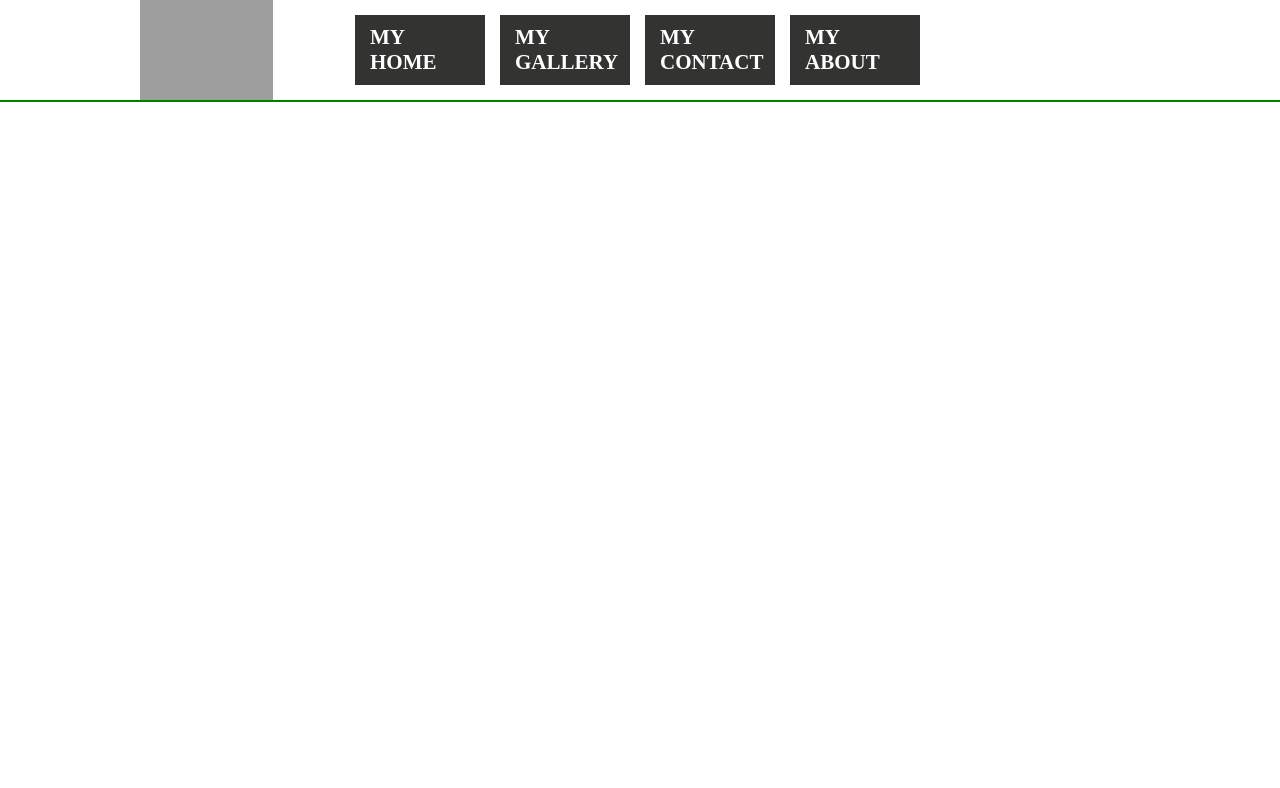
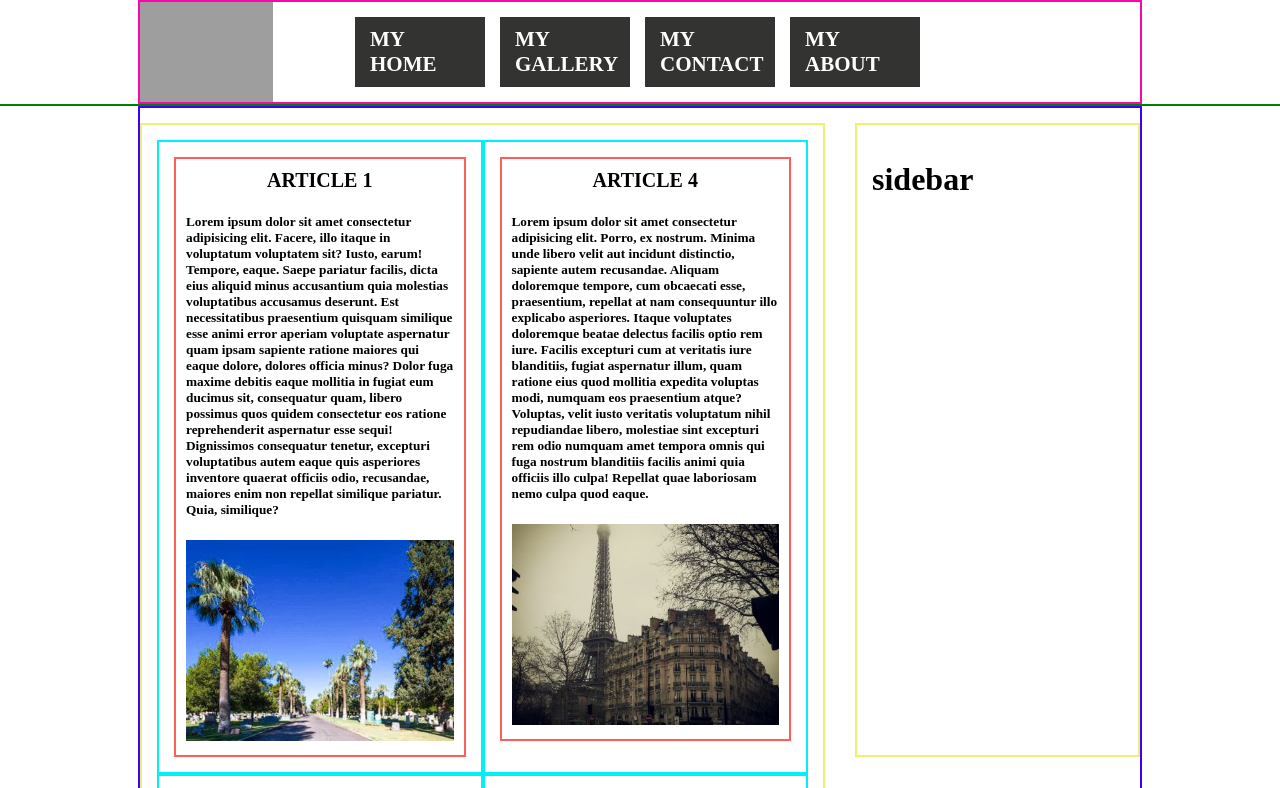
Before and after one commit to AleksandrDvortsov/skillUp, a plain HTML site: page index.html in a window 1280 px wide. Shown: the top 788 px of the page. Drawn offline with Linux system fonts and the light colour scheme; grey boxes are pictures that could not be loaded.

Commit message:
create content gallery

```diff
--- a/index.html
+++ b/index.html
@@ -7,7 +7,7 @@
     </head>
     <body>
         <header>
-            <div id="header-wrap">
+            <div id="header-wrap" class="container">
                 <div id="logo">
                      <img id="img" src="http://www.glumac.com/htdocs/content/plugins/slider/images/icon-img.png">
                 </div>
@@ -19,6 +19,59 @@
                 </ul>
             </div>
         </header>
+
+        <div class="container" id="content-wrap">
+            <div id="content">
+                <div class="border">
+                    <div id="gallery">
+                        <div class="article">
+                            <div class="artical-wrap">
+                                <h4>Article 1</h4>
+                                <h5>Lorem ipsum dolor sit amet consectetur adipisicing elit. Facere, illo itaque in voluptatum voluptatem sit? Iusto, earum! Tempore, eaque. Saepe pariatur facilis, dicta eius aliquid minus accusantium quia molestias voluptatibus accusamus deserunt. Est necessitatibus praesentium quisquam similique esse animi error aperiam voluptate aspernatur quam ipsam sapiente ratione maiores qui eaque dolore, dolores officia minus? Dolor fuga maxime debitis eaque mollitia in fugiat eum ducimus sit, consequatur quam, libero possimus quos quidem consectetur eos ratione reprehenderit aspernatur esse sequi! Dignissimos consequatur tenetur, excepturi voluptatibus autem eaque quis asperiores inventore quaerat officiis odio, recusandae, maiores enim non repellat similique pariatur. Quia, similique?</h5>
+                                <img src="img/d7ae59bc-72fe-43a3-9cdb-036c508e7c70.jpeg">
+                            </div>
+                        </div>
+                        <!-- <div class="article">
+                            <h4>Article 2</h4>
+                            <h5>Lorem ipsum dolor sit, amet consectetur adipisicing elit. Numquam, vitae, molestiae aliquid consequatur, accusamus natus quo sunt fugit tempora iste excepturi. Veritatis rerum rem iste?</h5>
+                            <img src="img/images.jpeg">
+                        </div>
+                        <div class="article">
+                            <h4>Article 3</h4>
+                            <h5>Lorem ipsum dolor sit, amet consectetur adipisicing elit. Eum porro eaque, dicta minus laboriosam aliquam, omnis amet dolor officiis reiciendis modi animi molestias architecto quo, vero voluptate. Eaque, corporis quisquam.</h5>
+                            <img src="img/images1.jpeg">
+                        </div> -->
+                        <div class="article">
+                            <div class="artical-wrap">
+                                <h4>Article 4</h4>
+                                <h5>Lorem ipsum dolor sit amet consectetur adipisicing elit. Porro, ex nostrum. Minima unde libero velit aut incidunt distinctio, sapiente autem recusandae. Aliquam doloremque tempore, cum obcaecati esse, praesentium, repellat at nam consequuntur illo explicabo asperiores. Itaque voluptates doloremque beatae delectus facilis optio rem iure. Facilis excepturi cum at veritatis iure blanditiis, fugiat aspernatur illum, quam ratione eius quod mollitia expedita voluptas modi, numquam eos praesentium atque? Voluptas, velit iusto veritatis voluptatum nihil repudiandae libero, molestiae sint excepturi rem odio numquam amet tempora omnis qui fuga nostrum blanditiis facilis animi quia officiis illo culpa! Repellat quae laboriosam nemo culpa quod eaque.</h5>
+                                <img src="img/paris.jpg">
+                            </div>
+                        </div>
+                        <div class="article">
+                            <div class="artical-wrap">
+                                <h4>Article 5</h4>
+                                <h5>Lorem ipsum dolor sit amet consectetur adipisicing elit. Pariatur nisi maiores officia voluptates fugit vel quia delectus, eligendi ratione rerum harum nesciunt iste ipsa ipsam at nam voluptate sunt veniam sint! Sit est voluptas veritatis voluptate possimus harum quasi atque suscipit cum aliquam at sequi, quis modi facere placeat aliquid!</h5>
+                                <img src="img/sanfran.jpg">
+                            </div>
+                        </div>
+                        <div class="article">
+                            <div class="artical-wrap">
+                                <h4>Article 6</h4>
+                                <h5>Lorem ipsum dolor sit amet consectetur adipisicing elit. Laboriosam culpa dolores accusamus temporibus nobis blanditiis dolorum aliquid hic quos nam qui assumenda et molestias natus facilis, iste vel. At ab suscipit, enim molestias laboriosam, doloribus asperiores, voluptatem aperiam velit incidunt quae dolorum dolor tempora! Architecto unde neque ut eos ab, quod praesentium impedit? Eum, consequatur odit voluptatum repellendus nemo ea!</h5>
+                                <img src="img/taj-mahal-image-3a.jpg">
+                            </div>
+                        </div>
+                </div>
+                </div>
+            </div>
+            <div id="sidebar">
+                <div class="border">
+                    <h1>sidebar</h1>
+                </div>
+            </div>
+        </div>
+
     </body>
 
 </html>
--- a/style.css
+++ b/style.css
@@ -35,13 +35,17 @@ header {
 
 }
 
+.container {
+    max-width: 1000px;
+    margin: auto;
+}
+
 #header-wrap {
     display: flex;
-    max-width: 1000px;
     max-height: 100px;
-    margin: auto;
     align-items: center;
     flex-wrap: wrap;
+    border: 2px solid rgb(255, 4, 171);
 }
 
 header ul {
@@ -79,6 +83,65 @@ header ul li a:hover{
     height: 100%;
 }
 
+/*
+    content styles
+*/
+#content-wrap {
+    display: flex;
+    flex-wrap: wrap;
+    border: 2px solid rgb(60, 0, 255);
+}
+
+#content {
+    width: 70%;
+    padding: 15px 15px 15px 0;
+}
+#sidebar {
+    width: 30%;
+    padding: 15px 0 15px 15px;
+}
+#content, #sidebar {
+    box-sizing: border-box;
+}
+.border {
+    border: 2px solid rgb(238, 240, 115);
+    padding: 15px;
+    min-height: 600px;
+}
+.article {
+    border: 2px solid rgb(0, 240, 248);
+    box-sizing: border-box;
+}
+
+#gallery {
+    display: flex;
+    flex-wrap: wrap;
+}
+
+#gallery .article {
+    width: 50%;
+}
+#gallery img {
+    max-width: 100%;
+}
+#gallery .artical-wrap {
+    margin: 15px;
+    padding: 10px;
+    border: 2px solid rgb(255, 92, 92);
+}
+#gallery .artical-wrap h4{
+    margin: 0 0 15px 0;
+    text-transform: uppercase;
+    font-size: 20px;
+    text-align: center;
+}
+
+
+
+
+
+
+
 @media(max-width: 800px) {
     header ul {
         width: 100%;
```
Also changed, not shown: img/d7ae59bc-72fe-43a3-9cdb-036c508e7c70.jpeg (added), img/images.jpeg (added), img/images1.jpeg (added), img/paris.jpg (added), img/sanfran.jpg (added), img/taj-mahal-image-3a.jpg (added).
